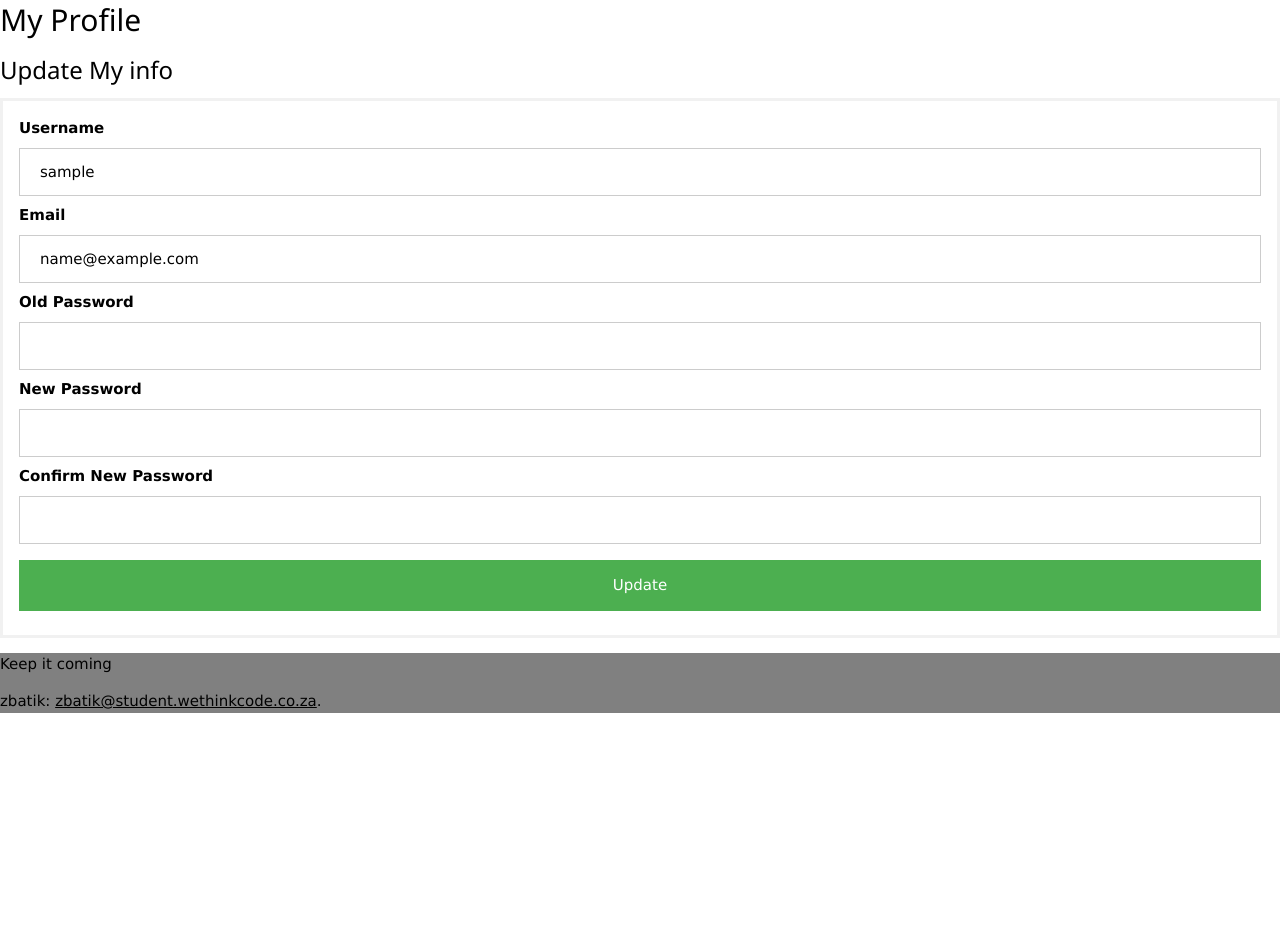
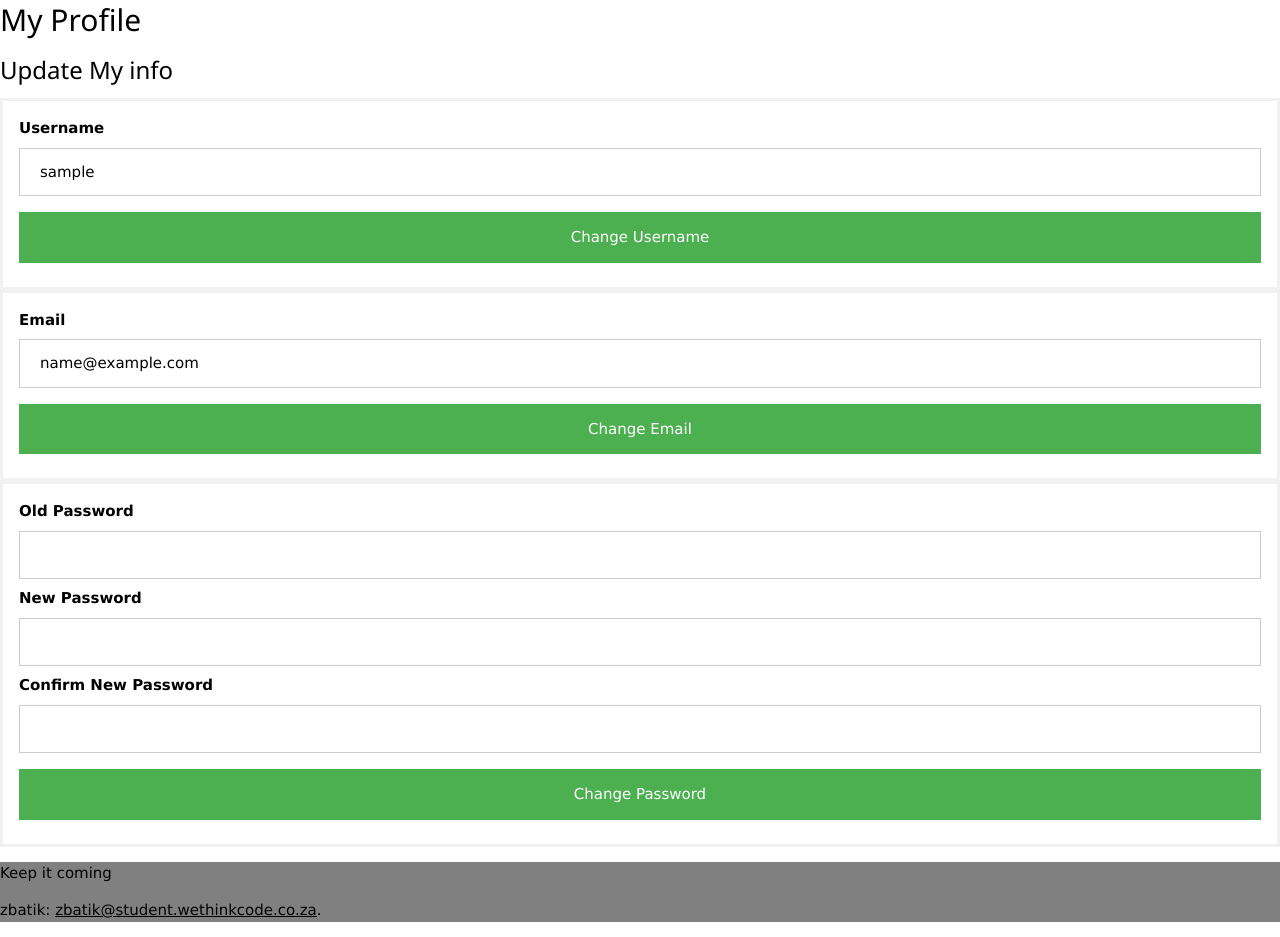
Before and after one commit to zbatik/camagru, a PHP site: page /camagru/profile.php in a window 1280 px wide. Shown: the part 235-1172 px from the top of the page. Before the commit the page ends 948 px from the top, so only its background shows below. Run offline with PHP 8.4, Linux system fonts and the light colour scheme; the visitor is signed in with stand-in values (Sample User, id 1).

```diff
--- a/forgot.php
+++ b/forgot.php
@@ -13,9 +13,9 @@ window.addEventListener("DOMContentLoaded",function() {
 <h3> Enter Email to Recieve a Recovery Password </h3>
 <form action="" method="post" id="forgot-form">
   <div class="container">
-    <label for="username"><b>Recovery Email</b></label>
-    <input type="text" placeholder="Enter Email" name="username" required>
+    <label for="email"><b>Recovery Email</b></label>
+    <input type="email" placeholder="Enter Email" name="email" required>
 
-    <button type="submit">Recover Password</button>
+    <button type="submit">Reset Password</button>
   </div>
 </form>
--- a/index.php
+++ b/index.php
@@ -1,7 +1,7 @@
 <?php require $_SERVER["DOCUMENT_ROOT"]."/camagru/shared/header.php"; ?>
 <?php
 
-    echo Hiya;
+    echo "Hiya";
 
 ?>
 <?php require $_SERVER["DOCUMENT_ROOT"]."/camagru/shared/footer.php"; ?>
--- a/js/camagru.js
+++ b/js/camagru.js
@@ -1,36 +1,27 @@
-function PostSignupForm(form_id, post_to) {
+function PostForm(form_id, post_to, load_function) {
     var xhttp = new XMLHttpRequest();
-
-    // Bind the FormData object and the form element
     var formobj = document.getElementById(form_id);
     form_data = new FormData(formobj);
-
-    // Define what happens on successful data submission
-    xhttp.addEventListener("load", function(event) {
-        window.location.href = "http://localhost:8080/camagru/confirm_wait.php"
-    });
-
-    // Define what happens in case of error
+    xhttp.addEventListener("load", load_function);
     xhttp.addEventListener("error", function(event) {
         alert('Oops! Something went wrong.');
     });
-
-    // Set up our request
     xhttp.open("POST", post_to);
-
-    // The data sent is what the user provided in the form
     xhttp.send(form_data);
 }
 
+function PostSignupForm(form_id, post_to) {
+    PostForm(form_id, post_to, function(event) {
+        if (event.target.responseText == 1) {
+            window.location.href = "http://localhost:8080/camagru/confirm_wait.php";
+        } else {
+            alert("error sending confirmation email");
+        }
+    });
+}
+
 function PostLoginForm(form_id, post_to) {
-    var xhttp = new XMLHttpRequest();
-
-    // Bind the FormData object and the form element
-    var formobj = document.getElementById(form_id);
-    form_data = new FormData(formobj);
-
-    // Define what happens on successful data submission
-    xhttp.addEventListener("load", function(event) {
+    PostForm(form_id, post_to,  function(event) {
         if (event.target.responseText == 1) {
             window.location.href = "http://localhost:8080/camagru/index.php";
         } else if (event.target.responseText == -1) {
@@ -39,40 +30,22 @@ function PostLoginForm(form_id, post_to) {
             alert("incorrect login");
         }
     });
-
-    // Define what happens in case of error
-    xhttp.addEventListener("error", function(event) {
-        alert('Oops! Something went wrong.');
-    });
-
-    // Set up our request
-    xhttp.open("POST", post_to);
-
-    // The data sent is what the user provided in the form
-    xhttp.send(form_data);
 }
 
 function PostForgotForm(form_id, post_to) {
-    var xhttp = new XMLHttpRequest();
+    PostForm(form_id, post_to, function(event) {
+        if (event.target.responseText == 1) {
+            window.location.href = "http://localhost:8080/camagru/login.php";
+            alert("Password Reset. Check Emails for new password");
+        } else {
+            alert("email doesn't exist");
+        }
 
-    // Bind the FormData object and the form element
-    var formobj = document.getElementById(form_id);
-    form_data = new FormData(formobj);
+    });
+}
 
-    // Define what happens on successful data submission
-    xhttp.addEventListener("load", function(event) {
-        //window.location.href = "http://localhost:8080/camagru/index.php"
+function PostUpdateForm(form_id, post_to) {
+    PostForm(form_id, post_to, function(event) {
         alert(event.target.responseText);
     });
-
-    // Define what happens in case of error
-    xhttp.addEventListener("error", function(event) {
-        alert('Oops! Something went wrong.');
-    });
-
-    // Set up our request
-    xhttp.open("POST", post_to);
-
-    // The data sent is what the user provided in the form
-    xhttp.send(form_data);
 }
--- a/profile.php
+++ b/profile.php
@@ -1,17 +1,55 @@
 <?php require $_SERVER["DOCUMENT_ROOT"]."/camagru/shared/header.php"; ?>
+
+<script>
+
+window.addEventListener("DOMContentLoaded",function() {
+        var userform = "profile-username-form";
+        document.getElementById(userform).addEventListener("submit", function (event) {
+            event.preventDefault();
+            PostUpdateForm(userform, "profile_username_handler.php");
+        });
+        var emailform = "profile-email-form";
+        document.getElementById(emailform).addEventListener("submit", function (event) {
+            event.preventDefault();
+            PostUpdateForm(emailform , "profile_email_handler.php");
+        });
+        var pswform = "profile-password-form";
+        document.getElementById(pswform).addEventListener("submit", function (event) {
+            event.preventDefault();
+            PostUpdateForm(pswform, "profile_password_handler.php");
+        });
+});
+
+</script>
+
+
 <h2> My Profile </h2>
 <h3> Update My info </h3>
 
-<form id="profile-form" action="" method="post">
+<form id="profile-username-form" action="" method="post">
   <div class="container">
 
     <div id="username-msg"></div>
     <label for="username"><b>Username</b></label>
     <input type="text" name="username" id="username" value="<?php echo $_SESSION["username"]?>" required>
 
+    <button type="submit" id="submit1">Change Username</button>
+  </div>
+</form>
+
+<form id="profile-email-form" action="" method="post">
+  <div class="container">
+
     <div id="email-msg"></div>
     <label for="email"><b>Email</b></label>
     <input type="email" name="email" id="email" value="<?php echo $_SESSION["email"]?>" required>
+
+    <button type="submit" id="submit2">Change Email</button>
+  </div>
+</form>
+
+<form id="profile-password-form" action="" method="post">
+  <div class="container">
 
     <label for="old_psw"><b>Old Password</b></label>
     <input type="password" name="old_psw" id="old_psw" required>
@@ -22,7 +60,7 @@
     <label for="psw"><b>Confirm New Password</b></label>
     <input type="password" name="new_psw_conf" id="new_psw_conf" required>
 
-    <button type="submit" id="submit">Update</button>
+    <button type="submit" id="submit3">Change Password</button>
   </div>
 </form>
 <?php require $_SERVER["DOCUMENT_ROOT"]."/camagru/shared/footer.php"; ?>
--- /dev/null
+++ b/profile_email_handler.php
@@ -0,0 +1,3 @@
+<?php
+    echo "email";
+?>
--- /dev/null
+++ b/profile_password_handler.php
@@ -0,0 +1,3 @@
+<?php
+    echo "password";
+?>
--- /dev/null
+++ b/profile_username_handler.php
@@ -0,0 +1,3 @@
+<?php
+    echo "username";
+?>
```
Also changed, not shown: forgot_handler.php (+16 -0 lines), signup_handler.php (+8 -2 lines).
